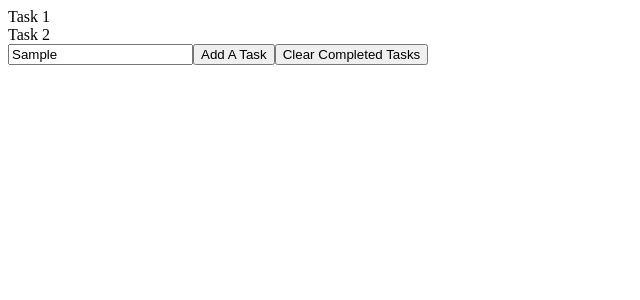
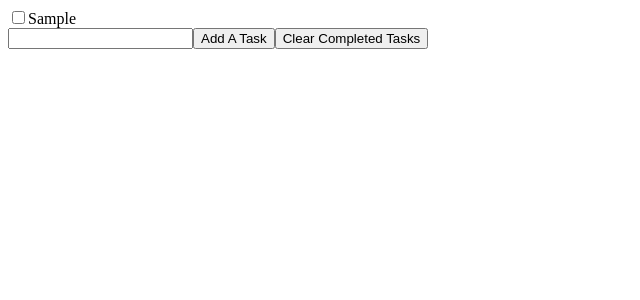
Before and after one commit to rroip/task-manager, a React (Create React App) app in the folder task_manager/: page / in a window 1280 px wide. Both pictures are taken after typing "Sample" into the empty fields and a click on the button "Add A Task". Shown: the top 300 px of the page, without its empty margins (0-640 px from the left). Built offline with nearby package versions, Linux system fonts and the light colour scheme.

Commit message:
add a task with a handler

```diff
--- a/task_manager/package.json
+++ b/task_manager/package.json
@@ -9,6 +9,7 @@
     "react": "^18.2.0",
     "react-dom": "^18.2.0",
     "react-scripts": "5.0.1",
+    "uuid": "^9.0.0",
     "web-vitals": "^2.1.4"
   },
   "scripts": {
--- a/task_manager/src/App.js
+++ b/task_manager/src/App.js
@@ -1,13 +1,25 @@
-import React, { useState } from 'react';
+import React, { useState, useRef } from 'react';
 import TodoList from './TodoList';
+// import uuidv5 from "uuid/v5"
 
 function App() {
-  let [todos, setTodos] = useState(["Task 1", "Task 2"])
+  let [todos, setTodos] = useState([])
+  let todoNameRef = useRef()
+
+function handleAddTask(e){
+ const name = todoNameRef.current.value
+ if (name === "") return
+ setTodos(prevTodos => {
+  return [...prevTodos, { id: 1, name: name, complete: false}]
+ })
+ todoNameRef.current.value = null
+}
+
   return (
     <>
     <TodoList todos = {todos}/>
-    <input type='text' />
-    <button>Add A Task</button>
+    <input ref={todoNameRef} type='text' />
+    <button onClick={handleAddTask}>Add A Task</button>
     <button>Clear Completed Tasks</button>
     <div></div>
     </>
--- a/task_manager/src/Todo.js
+++ b/task_manager/src/Todo.js
@@ -3,7 +3,10 @@ import React from 'react'
 export default function Todo({ todo }) {
   return (
     <div>
-        {todo}
+        <label>
+        <input type='checkbox' checked={todo.complete} />
+        {todo.name}
+        </label>
     </div>
   )
 }
--- a/task_manager/src/TodoList.js
+++ b/task_manager/src/TodoList.js
@@ -5,7 +5,7 @@ export default function TodoList({ todos }) {
 
 
         todos.map(todo => {
-            return <Todo todo={todo} />
+            return <Todo key={todo.id} todo={todo} />
         })
 
   )
```
Also changed, not shown: 1 other file (tests, documents, lock files or other folders).
